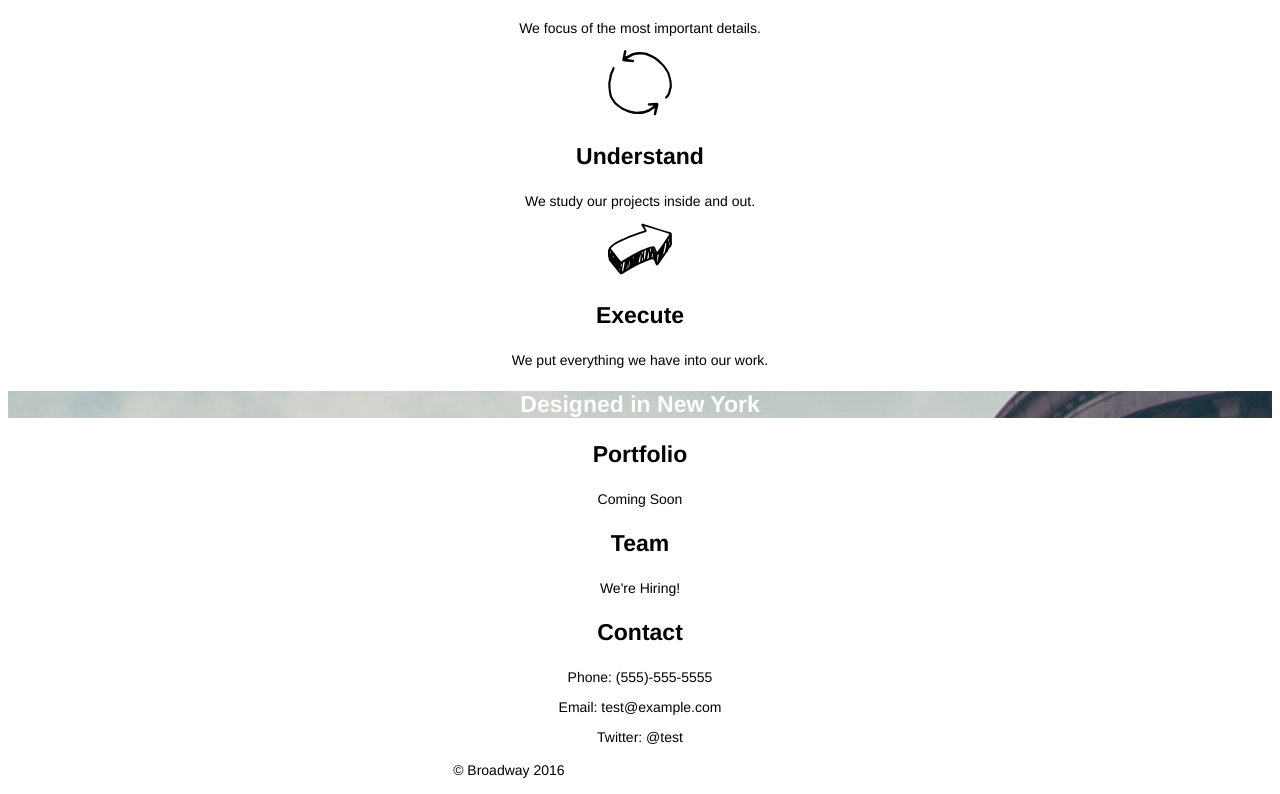
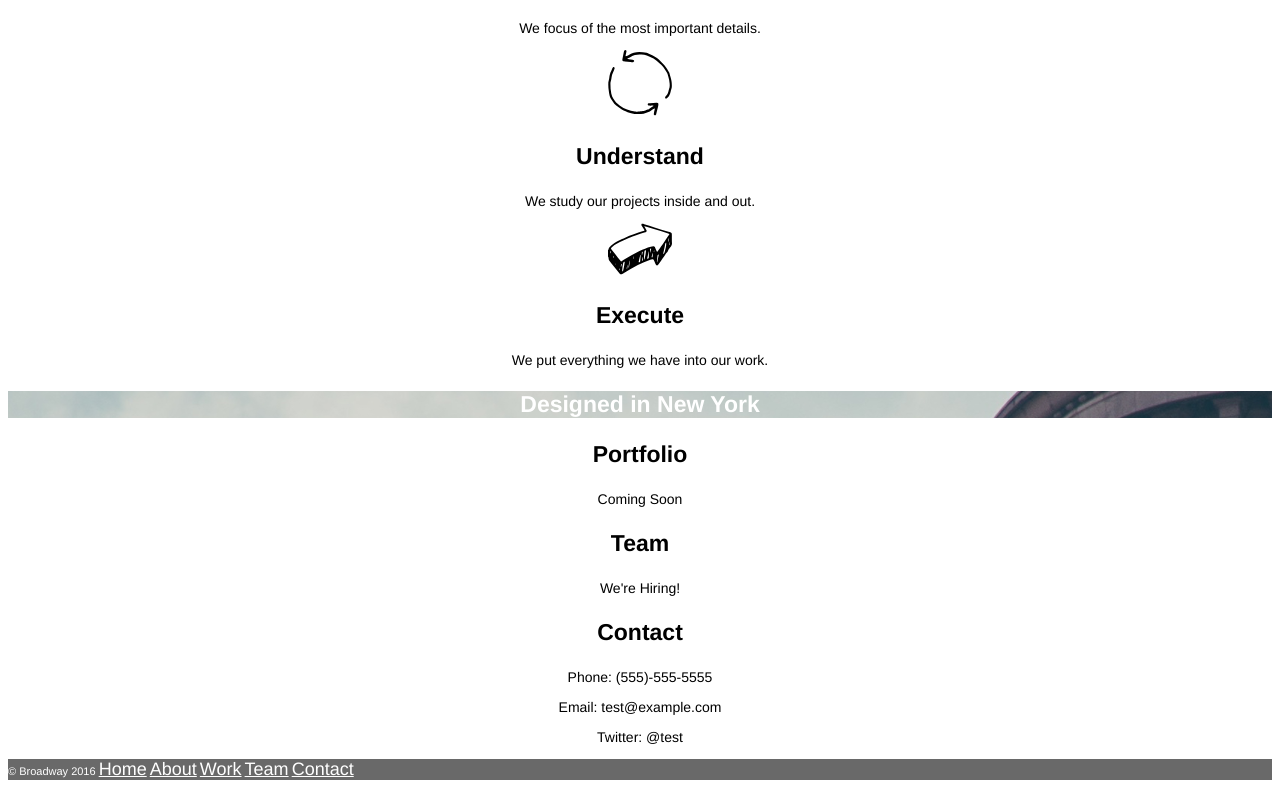
Before and after one commit to chrisstanarsenault/BroadwayDesign, a plain HTML site: page index.html in a window 1280 px wide. Shown: the part 517-1311 px from the top of the page. Drawn offline with Linux system fonts and the light colour scheme.

Commit message:
added footer html/css

```diff
--- a/index.html
+++ b/index.html
@@ -41,12 +41,15 @@
   <p>Email: test@example.com</p>
   <p>Twitter: @test</p>
 
-<footer>
-  <p>© Broadway 2016
-  	<a href="#">Home</a>
-  	<a href="#">About</a>
-  	<a href="#">Work</a>
-  	<a href="#">Team</a>
-  	<a href="#">Contact</a>
+ 		<!-- Footer -->
+
+    <p id="footer">© Broadway 2016
+  	  <a href="#">Home</a>
+  	  <a href="#">About</a>
+  	  <a href="#">Work</a>
+  	  <a href="#">Team</a>
+  	  <a href="#">Contact</a>
+    </p>
+
 </body>
 </html>
--- a/resources/css/style.css
+++ b/resources/css/style.css
@@ -37,3 +37,10 @@ div h3 {
 	font-weight:bold;
 	color: white;
 }
+
+#footer {
+	font-size: 11px;
+	color: white;
+	background-color: dimgray;
+	text-align: left;
+}
```
